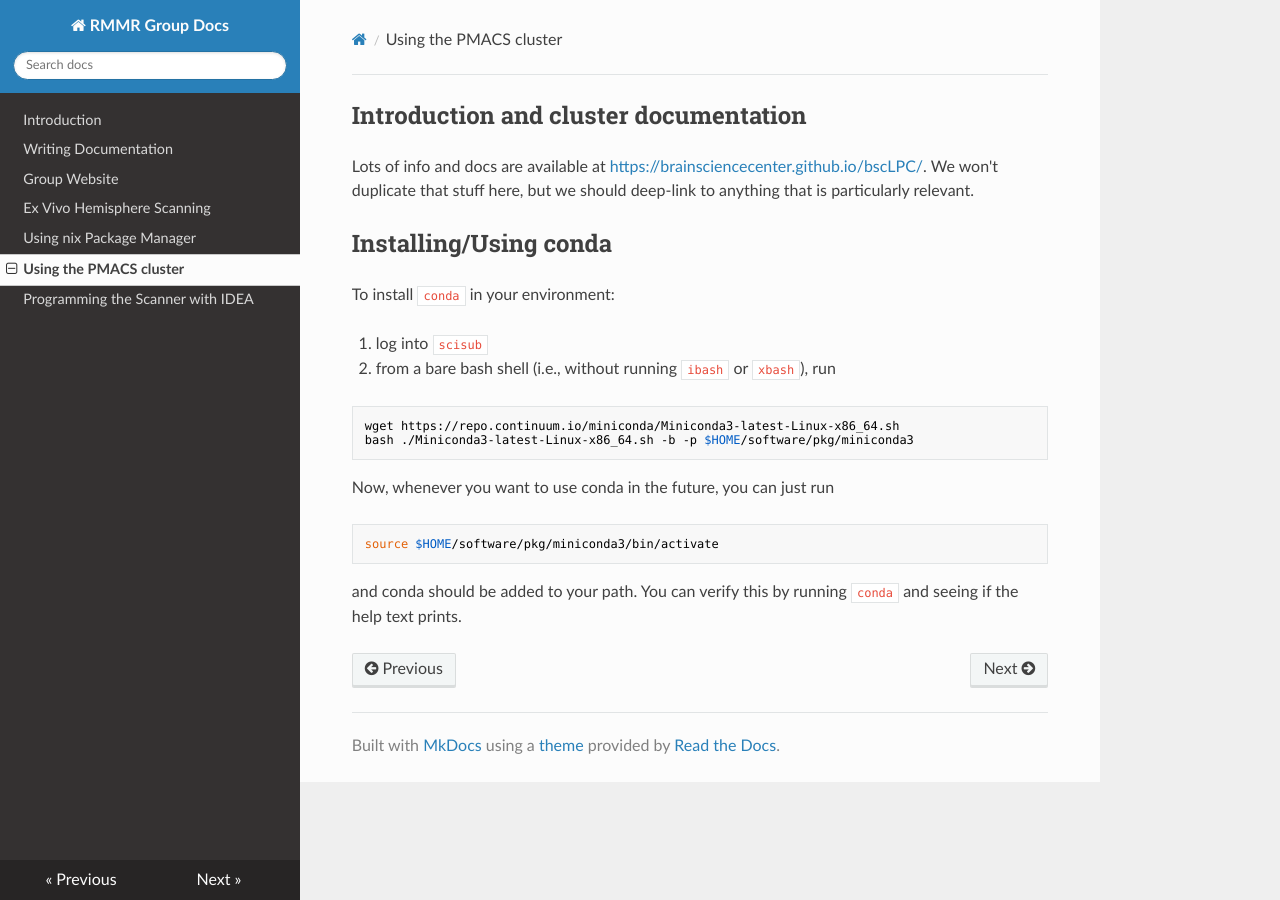
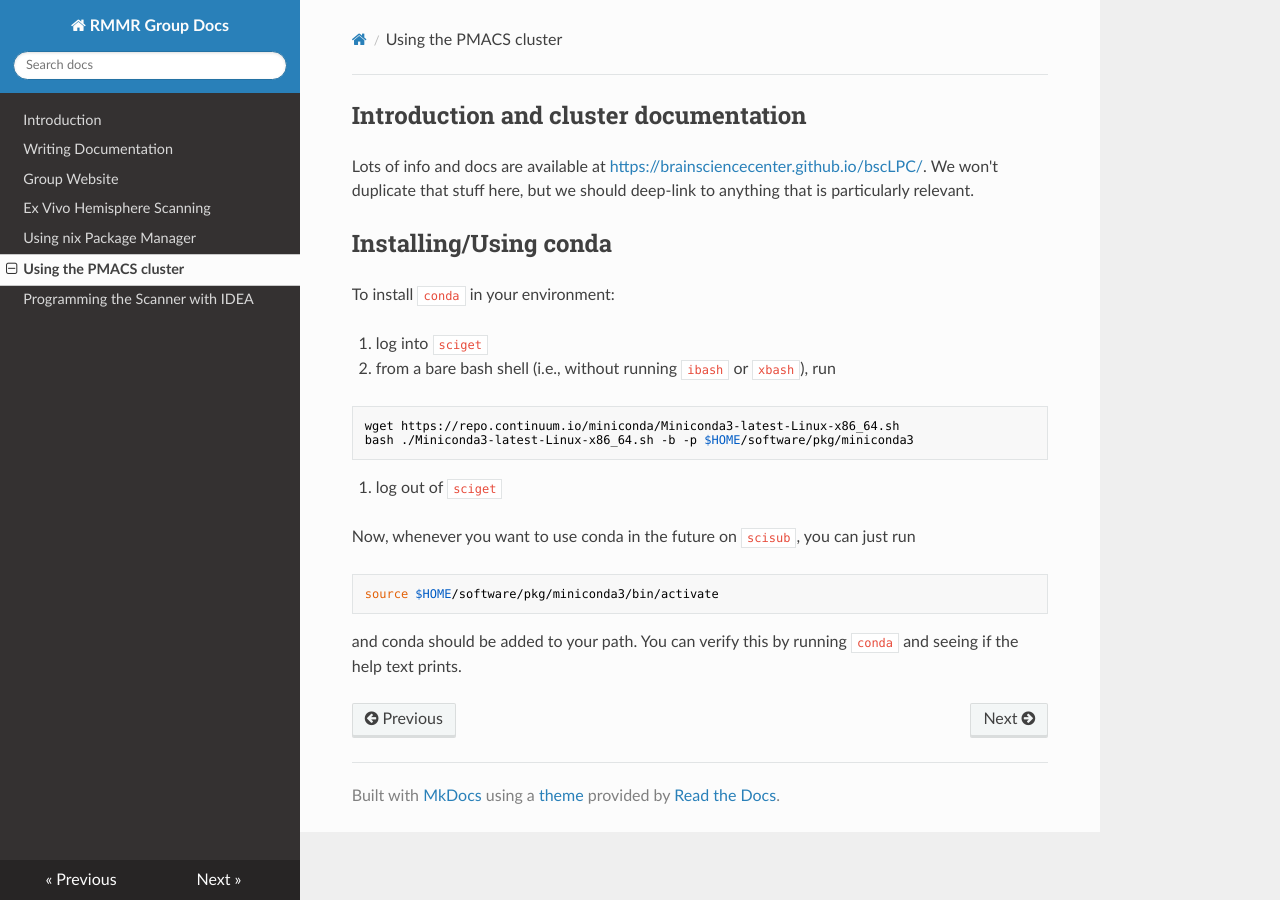
Before and after one commit to RMMR-Group/rmmr_group_docs, an MkDocs documentation site: the page built from docs/using_pmacs.md, in a window 1280 px wide. Built offline with MkDocs 1.6.1, drawn with Linux system fonts in a browser that asks for light colours; nearby versions of some CDN libraries.

Commit message:
Updated instructions to fix error.

````diff
--- a/docs/using_pmacs.md
+++ b/docs/using_pmacs.md
@@ -10,7 +10,7 @@ Lots of info and docs are available at [https://brainsciencecenter.github.io/bsc
 
 To install `conda` in your environment:
 
-1. log into `scisub`
+1. log into `sciget`
 
 2. from a bare bash shell (i.e., without running `ibash` or `xbash`), run
 ```
@@ -18,7 +18,9 @@ wget https://repo.continuum.io/miniconda/Miniconda3-latest-Linux-x86_64.sh
 bash ./Miniconda3-latest-Linux-x86_64.sh -b -p $HOME/software/pkg/miniconda3
 ```
 
-Now, whenever you want to use conda in the future, you can just run
+3. log out of `sciget`
+
+Now, whenever you want to use conda in the future on `scisub`, you can just run
 ```
 source $HOME/software/pkg/miniconda3/bin/activate
 ```
````
